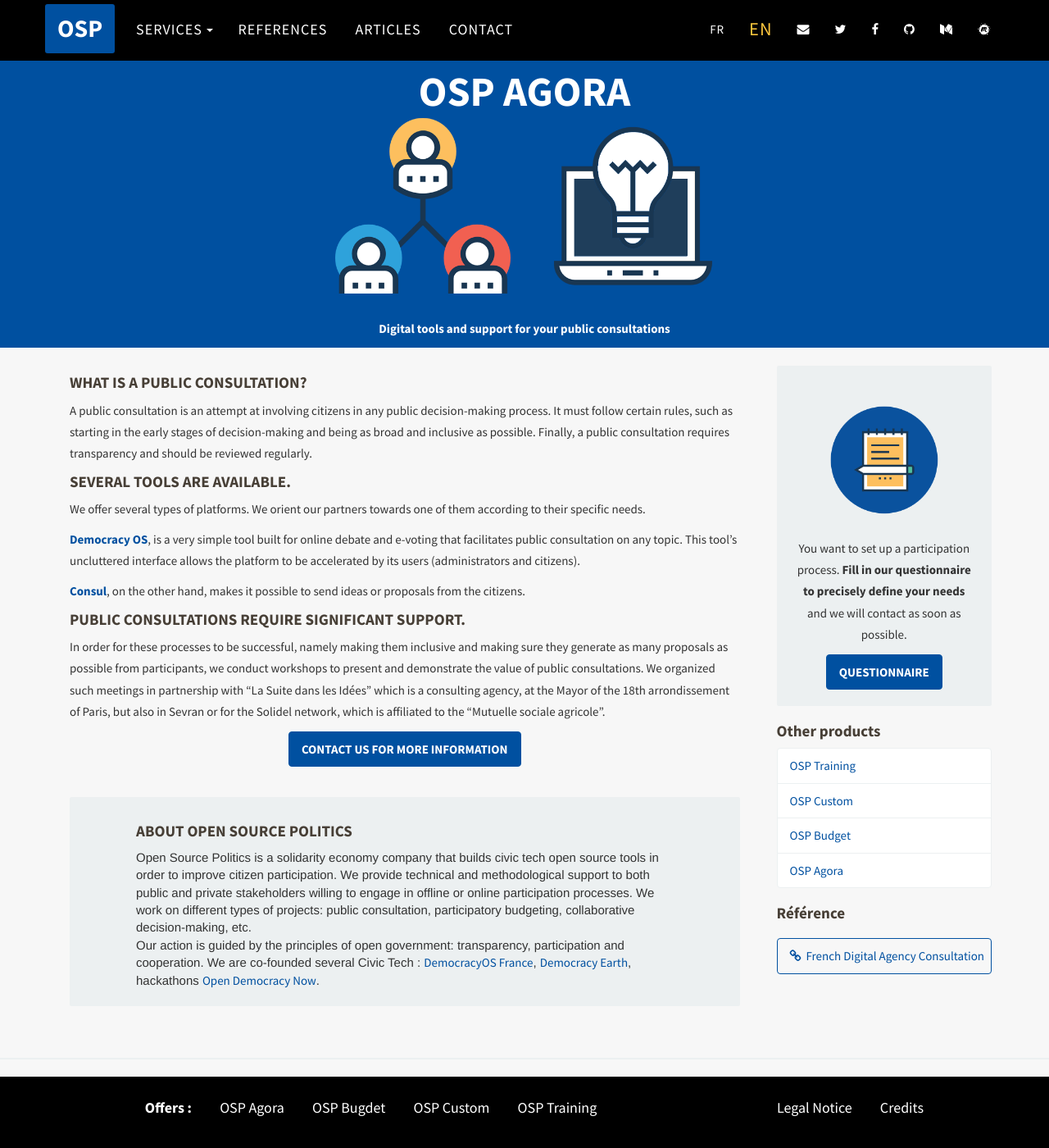
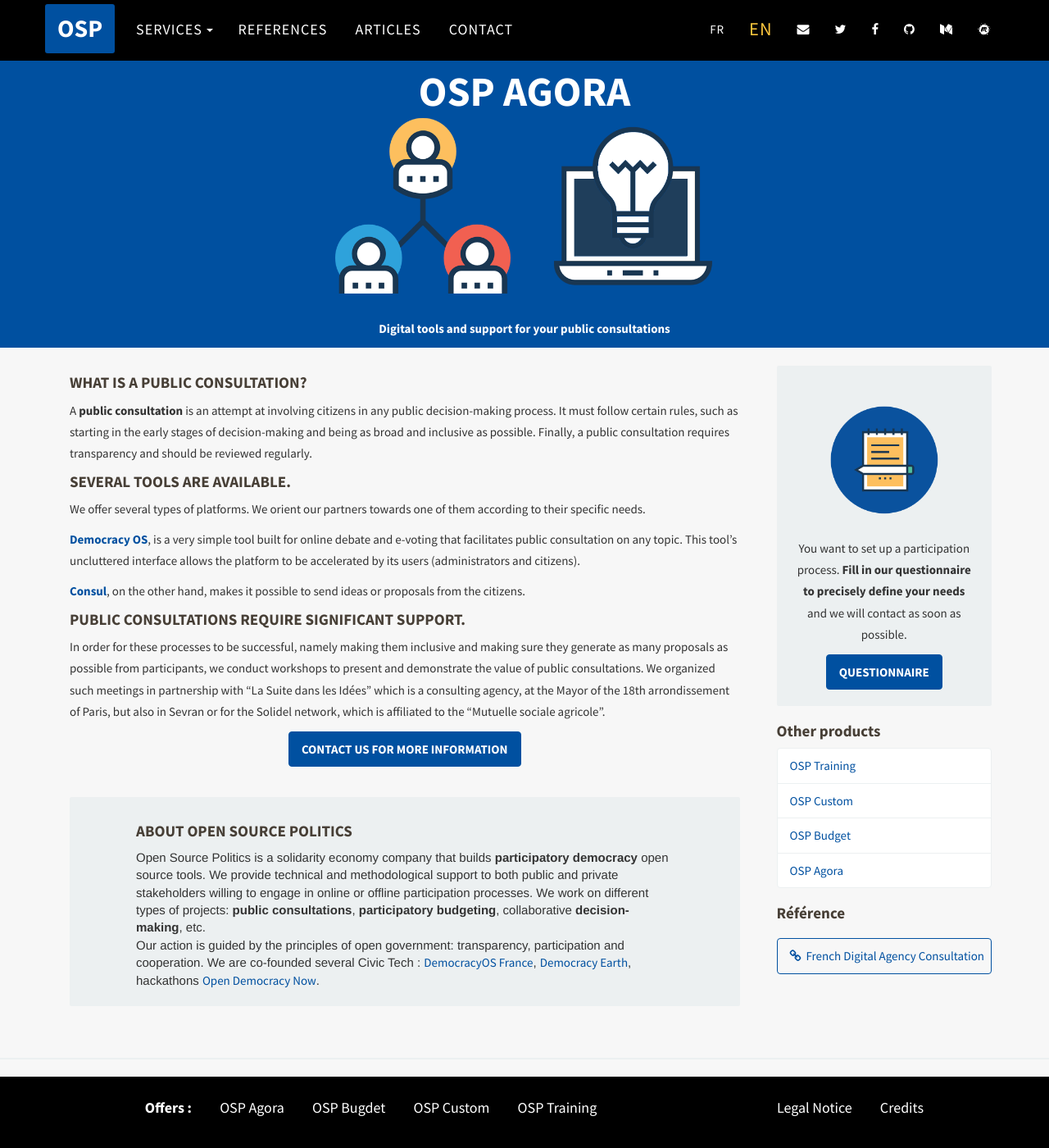
Before and after one commit to OpenSourcePolitics/opensourcepolitics_web-site, a Jekyll site: the page built from _offres-en/public-consultations.markdown, in a window 1280 px wide and 1400 px high. Shown: the whole window at 82% size. Built offline with Jekyll 4.4.1, drawn with Linux system fonts in a browser that asks for light colours; some web fonts are replaced; comment, search, counter and statistics services are not loaded.

Commit message:
Update from Forestry.io - public-consultations.markdown

```diff
--- a/_offres-en/public-consultations.markdown
+++ b/_offres-en/public-consultations.markdown
@@ -10,10 +10,9 @@ ref1-name: French Digital Agency Consultation
 ref1-url: "/refs-en/2017-02-12-article69/"
 date: '2017-05-23T16:02:11.316+00:00'
 ---
-
 #### WHAT IS A PUBLIC CONSULTATION?
 
-A public consultation is an attempt at involving citizens in any public decision-making process. It must follow certain rules, such as starting in the early stages of decision-making and being as broad and inclusive as possible. Finally, a public consultation requires transparency and should be reviewed regularly.
+A <b>public consultation</b> is an attempt at involving citizens in any public decision-making process. It must follow certain rules, such as starting in the early stages of decision-making and being as broad and inclusive as possible. Finally, a public consultation requires transparency and should be reviewed regularly.
 
 #### SEVERAL TOOLS ARE AVAILABLE.
 
@@ -30,10 +29,12 @@ In order for these processes to be successful, namely making them inclusive and
 <center><a href="{{ site.baseurl }}/fr/accueil#contact" class="btn btn-primary">CONTACT US FOR MORE INFORMATION</a></center>
 
 <br>
+
+
 <div class="well">
 <h4>ABOUT OPEN SOURCE POLITICS</h4>
 
-Open Source Politics is a solidarity economy company that builds civic tech open source tools in order to improve citizen participation. We provide technical and methodological support to both public and private stakeholders willing to engage in offline or online participation processes. We work on different types of projects: public consultation, participatory budgeting, collaborative decision-making, etc.
+Open Source Politics is a solidarity economy company that builds <b>participatory democracy</b> open source tools. We provide technical and methodological support to both public and private stakeholders willing to engage in online or offline participation processes. We work on different types of projects: <b>public consultations</b>, <b>participatory budgeting</b>, collaborative <b>decision-making</b>, etc.
 
 <br>
 Our action is guided by the principles of open government: transparency, participation and cooperation. We are co-founded several Civic Tech : <a href="http://democracyos.eu" target="blank">DemocracyOS France</a>, <a href="http://democracy.earth" target="blank">Democracy Earth</a>, hackathons <a href="http://opendemocracynow.net" target="blank">Open Democracy Now</a>.
```
